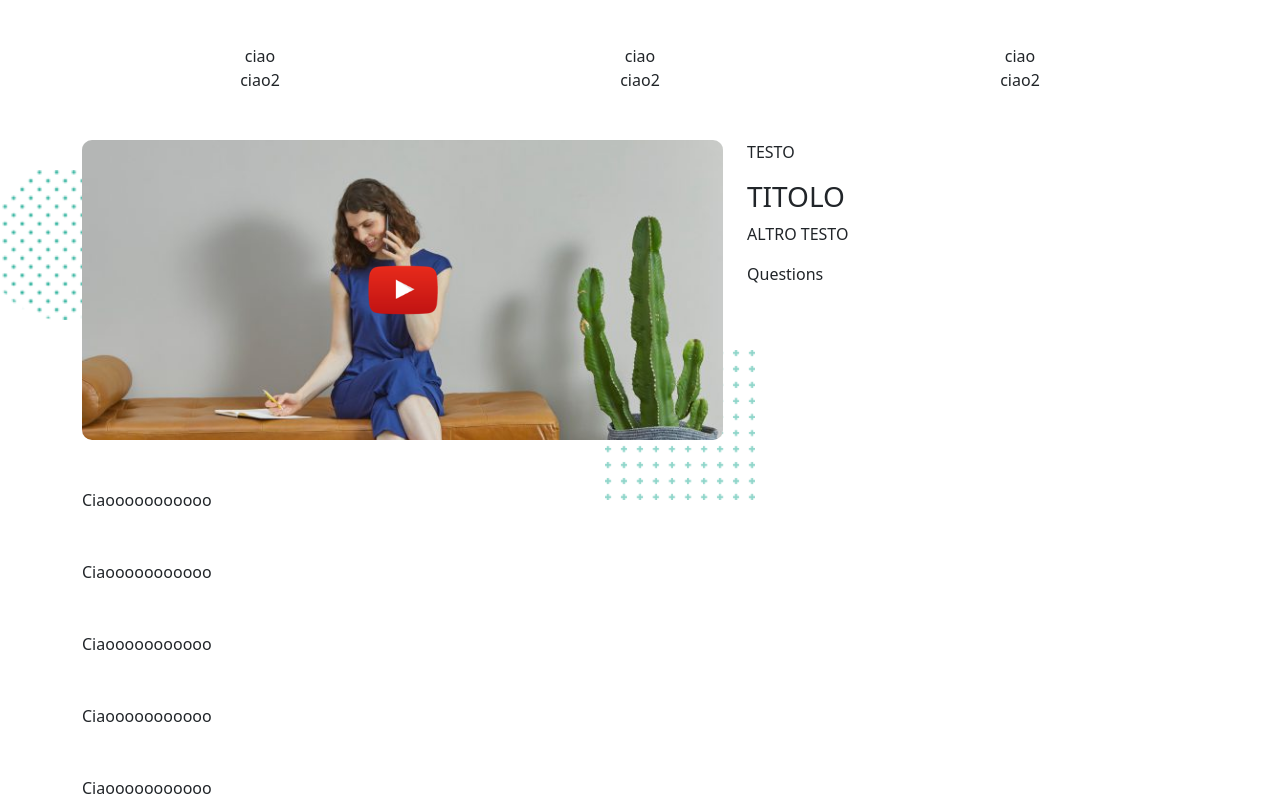
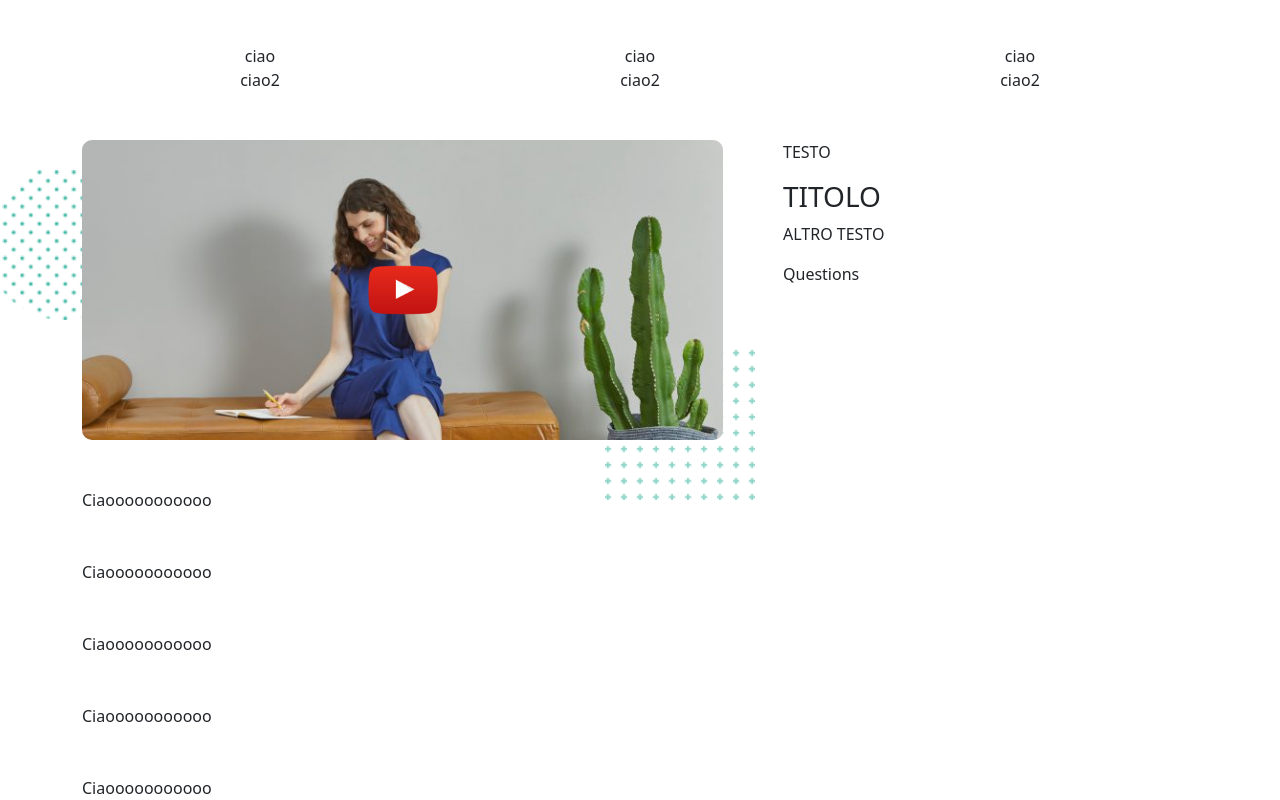
Before and after one commit to Ludo4official/proj-html-vuejs, a Vue app: page / in a window 1280 px wide. Shown: the part 1126-1926 px from the top of the page. Built offline with nearby package versions, Linux system fonts and the light colour scheme.

Commit message:
Progressi progetto

```diff
--- a/src/AppMainSectionTwo.vue
+++ b/src/AppMainSectionTwo.vue
@@ -15,7 +15,7 @@ export default {
             </div>
         </div>
 
-        <div class="col-5">
+        <div class="col-5 ps-5">
             <p>
                 TESTO
             </p>
```
